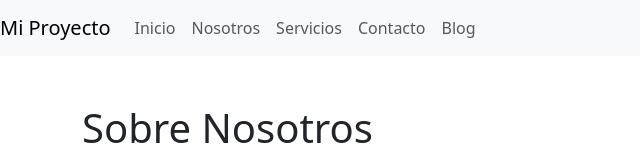
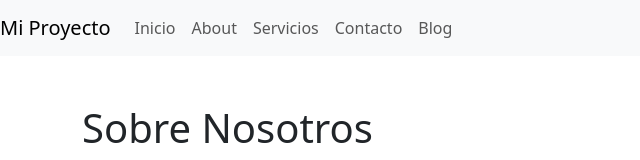
Before and after one commit to PatriciaVillalva/misitiofront, a plain HTML site: page about.html in a window 1280 px wide. Shown: the top 160 px of the page, without its empty margins (0-640 px from the left). Drawn offline with Linux system fonts and the light colour scheme.

Commit message:
Cambios en el nombre del menu

```diff
--- a/about.html
+++ b/about.html
@@ -19,7 +19,7 @@
                   <a class="nav-link" href="index.html">Inicio</a>
               </li>
               <li class="nav-item">
-                  <a class="nav-link" href="about.html">Nosotros</a>
+                  <a class="nav-link" href="about.html">About</a>
               </li>
               <li class="nav-item">
                   <a class="nav-link" href="services.html">Servicios</a>
```
Also changed, not shown: blog.html (+1 -1 lines), contact.html (+1 -1 lines), index.html (+1 -1 lines), services.html (+1 -1 lines).
